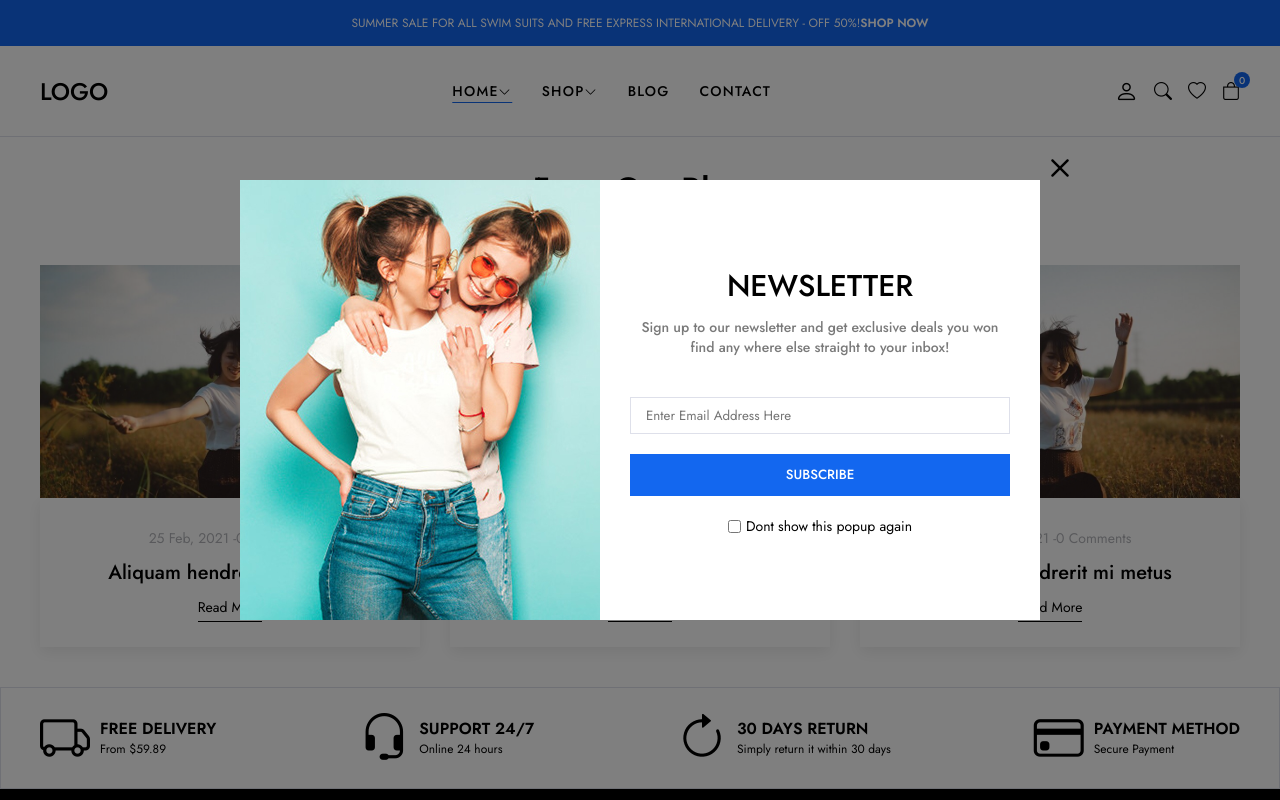
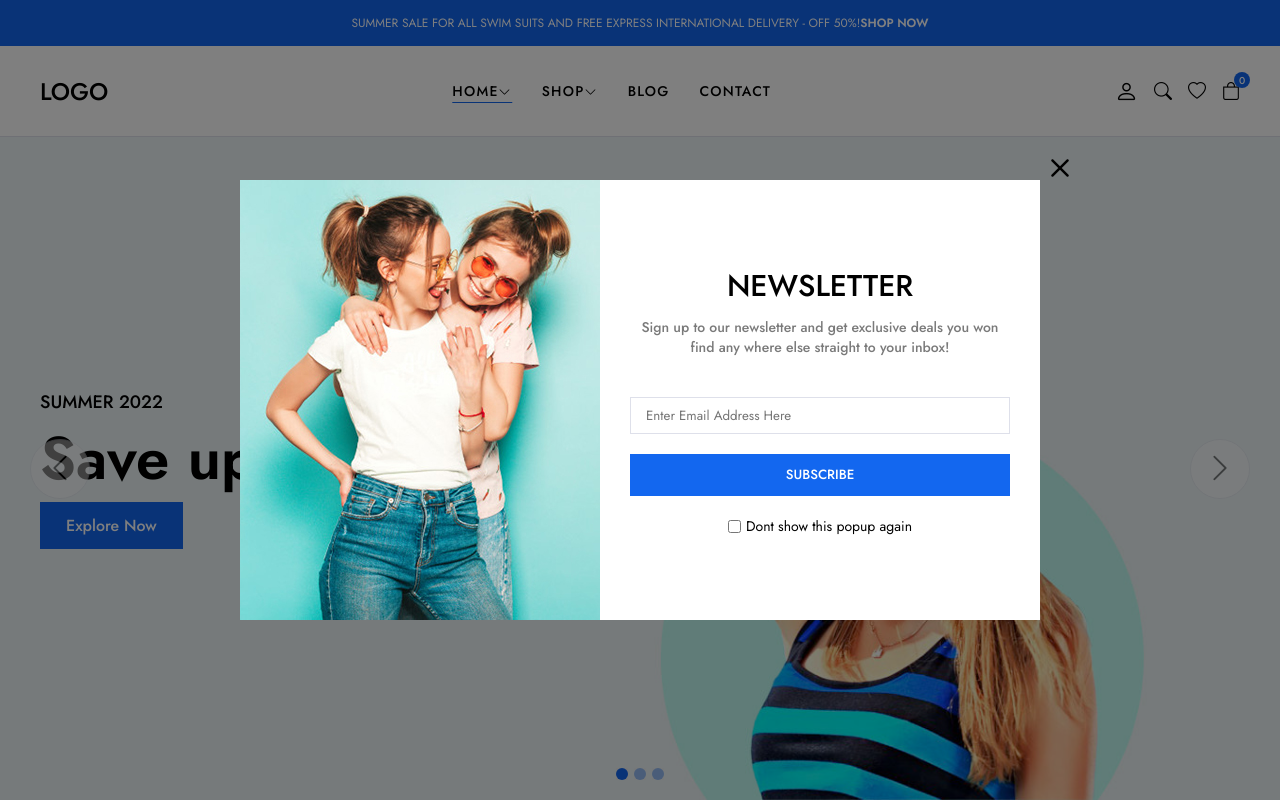
Before and after one commit to EkremL/e-commerce, a React (Vite) app in the folder frontend/mern e-commerce/: page / in a window 1280 px wide. Shown: the top 800 px of the page. Built offline with nearby package versions, Linux system fonts and the light colour scheme.

Commit message:
sliders and react slick

```diff
--- a/frontend/mern e-commerce/package.json
+++ b/frontend/mern e-commerce/package.json
@@ -11,7 +11,9 @@
   },
   "dependencies": {
     "react": "^18.2.0",
-    "react-dom": "^18.2.0"
+    "react-dom": "^18.2.0",
+    "react-slick": "^0.29.0",
+    "slick-carousel": "^1.8.1"
   },
   "devDependencies": {
     "@types/react": "^18.2.43",
--- a/frontend/mern e-commerce/src/App.jsx
+++ b/frontend/mern e-commerce/src/App.jsx
@@ -1,23 +1,23 @@
 import React from "react";
-// import HomePage from "./Pages/HomePage";
+import HomePage from "./Pages/HomePage";
 // import CartPage from "./Pages/CartPage";
 // import AuthPage from "./Pages/AuthPage";
 // import ShopPage from "./Pages/ShopPage";
 // import ContactPage from "./Pages/ContactPage";
-import BlogDetailsPage from "./Pages/BlogDetailsPage";
-import BlogPage from "./Pages/BlogPage";
+// import BlogDetailsPage from "./Pages/BlogDetailsPage";
+// import BlogPage from "./Pages/BlogPage";
 // import ProductDetailsPage from "./Pages/ProductDetailsPage";
 import "./App.css";
 
 function App() {
   return (
     <React.Fragment>
-      {/* <HomePage /> */}
+      <HomePage />
       {/* <ShopPage /> */}
       {/* <ContactPage /> */}
       {/* <AuthPage /> */}
       {/* <CartPage /> */}
-      <BlogPage />
+      {/* <BlogPage /> */}
       {/* <BlogDetailsPage /> */}
       {/* <ProductDetailsPage /> */}
     </React.Fragment>
--- a/frontend/mern e-commerce/src/components/Products/ProductItem.jsx
+++ b/frontend/mern e-commerce/src/components/Products/ProductItem.jsx
@@ -3,7 +3,7 @@ import "./ProductItem.css";
 
 const ProductItem = () => {
   return (
-    <li className="product-item glide__slide glide__slide--active">
+    <div className="product-item glide__slide glide__slide--active">
       <div className="product-image">
         <a href="#" draggable="true">
           <img src="img/products/product1/1.png" alt="" className="img1" />
@@ -51,7 +51,7 @@ const ProductItem = () => {
           </a>
         </div>
       </div>
-    </li>
+    </div>
   );
 };
 
--- a/frontend/mern e-commerce/src/components/Products/Products.jsx
+++ b/frontend/mern e-commerce/src/components/Products/Products.jsx
@@ -1,8 +1,62 @@
 import ProductItem from "./ProductItem";
+import React, { useState } from "react";
+import PropTypes from "prop-types";
+import ProductsData from "../../data.json";
+import Slider from "react-slick";
 import "./Products.css";
-import React from "react";
+
+//dosya içinde butonlar için komponent oluşturduk
+function NextBtn({ onClick }) {
+  return (
+    <button className="glide__arrow glide__arrow--right" onClick={onClick}>
+      <i className="bi bi-chevron-right"></i>
+    </button>
+  );
+}
+
+NextBtn.propTypes = {
+  onClick: PropTypes.func,
+};
+
+function PrevBtn({ onClick }) {
+  return (
+    <button className="glide__arrow glide__arrow--left" onClick={onClick}>
+      <i className="bi bi-chevron-left"></i>
+    </button>
+  );
+}
+PrevBtn.propTypes = {
+  onClick: PropTypes.func,
+};
 
 const Products = () => {
+  const [products] = useState(ProductsData);
+
+  const sliderSettings = {
+    dots: false,
+    infinite: true,
+    slidesToShow: 4,
+    slidesToScroll: 1,
+    nextArrow: <NextBtn />,
+    prevArrow: <PrevBtn />,
+    responsive: [
+      {
+        breakpoint: 992,
+        settings: {
+          slidesToShow: 2,
+        },
+      },
+      {
+        breakpoint: 520,
+        settings: {
+          slidesToShow: 1,
+        },
+      },
+    ],
+    autoplay: true,
+    autoplaySpeed: 3000,
+  };
+
   return (
     <section className="products">
       <div className="container">
@@ -11,22 +65,12 @@ const Products = () => {
           <p>Summer Collection New Morden Design</p>
         </div>
         <div className="product-wrapper product-carousel">
-          <div className="glide__track">
-            <ul className="product-list glide__slides" id="product-list">
-              <ProductItem />
-              <ProductItem />
-              <ProductItem />
-              <ProductItem />
-            </ul>
-          </div>
-          <div className="glide__arrows">
-            <button className="glide__arrow glide__arrow--left">
-              <i className="bi bi-chevron-left"></i>
-            </button>
-            <button className="glide__arrow glide__arrow--right">
-              <i className="bi bi-chevron-right"></i>
-            </button>
-          </div>
+          {/* react slick kullanimi */}
+          <Slider {...sliderSettings}>
+            {products.map((product) => (
+              <ProductItem product={product} key={product.id} />
+            ))}
+          </Slider>
         </div>
       </div>
     </section>
--- a/frontend/mern e-commerce/src/components/Slider/SliderItem.jsx
+++ b/frontend/mern e-commerce/src/components/Slider/SliderItem.jsx
@@ -1,10 +1,11 @@
 import React from "react";
+import PropTypes from "prop-types";
 
-const SliderItem = () => {
+const SliderItem = ({ imageSrc }) => {
   return (
     <div className="slider-item fade">
       <div className="slider-image">
-        <img src="img/slider/slider1.jpg" className="img-fluid" alt="" />
+        <img src={imageSrc} className="img-fluid" alt="" />
       </div>
       <div className="container">
         <p className="slider-title">SUMMER 2022</p>
@@ -18,3 +19,8 @@ const SliderItem = () => {
 };
 
 export default SliderItem;
+
+//imageSrc string değer aldığı için string belirttik
+SliderItem.propTypes = {
+  imageSrc: PropTypes.string,
+};
--- a/frontend/mern e-commerce/src/components/Slider/Sliders.jsx
+++ b/frontend/mern e-commerce/src/components/Slider/Sliders.jsx
@@ -1,28 +1,50 @@
-import React from "react";
+import React, { useState } from "react";
 import "./Sliders.css";
 import SliderItem from "./SliderItem";
 
 const Sliders = () => {
+  const [currentSlide, setCurrentSlide] = useState(0);
+
+  const nextSlide = () => {
+    setCurrentSlide((prevSlide) => (prevSlide + 1) % 3);
+  };
+
+  const prevSlide = () => {
+    setCurrentSlide((prevSlide) => (prevSlide - 1 + 3) % 3);
+  };
+
   return (
     <section className="slider">
       <div className="slider-elements">
-        <SliderItem />
+        {currentSlide === 0 && <SliderItem imageSrc="img/slider/slider1.jpg" />}
+        {currentSlide === 1 && <SliderItem imageSrc="img/slider/slider2.jpg" />}
+        {currentSlide === 2 && <SliderItem imageSrc="img/slider/slider3.jpg" />}
+
         <div className="slider-buttons">
-          <button>
+          <button onClick={prevSlide}>
             <i className="bi bi-chevron-left"></i>
           </button>
-          <button>
+          <button onClick={nextSlide}>
             <i className="bi bi-chevron-right"></i>
           </button>
         </div>
         <div className="slider-dots">
-          <button className="slider-dot active">
+          <button
+            className={`slider-dot ${currentSlide === 0 ? "active" : ""}`}
+            onClick={() => setCurrentSlide(0)}
+          >
             <span></span>
           </button>
-          <button className="slider-dot">
+          <button
+            className={`slider-dot ${currentSlide === 1 ? "active" : ""}`}
+            onClick={() => setCurrentSlide(1)}
+          >
             <span></span>
           </button>
-          <button className="slider-dot">
+          <button
+            className={`slider-dot ${currentSlide === 2 ? "active" : ""}`}
+            onClick={() => setCurrentSlide(2)}
+          >
             <span></span>
           </button>
         </div>
--- /dev/null
+++ b/frontend/mern e-commerce/src/data.json
@@ -0,0 +1,87 @@
+[
+  {
+    "id": 1,
+    "name": "Analogue Resin Strap",
+    "price": {
+      "oldPrice": 165.0,
+      "newPrice": 108.0
+    },
+    "discount": 22,
+    "img": {
+      "singleImage": "img/products/product1/1.png",
+      "thumbs": [
+        "img/products/product1/1.png",
+        "img/products/product1/2.png",
+        "img/products/product1/3.png"
+      ]
+    }
+  },
+  {
+    "id": 2,
+    "name": "Ridley High Waist",
+    "price": {
+      "oldPrice": 208.0,
+      "newPrice": 100
+    },
+    "discount": 33,
+    "img": {
+      "singleImage": "img/products/product2/1.png",
+      "thumbs": [
+        "img/products/product2/1.png",
+        "img/products/product2/2.png",
+        "img/products/product2/3.png"
+      ]
+    }
+  },
+  {
+    "id": 3,
+    "name": "Blush Beanie",
+    "price": {
+      "oldPrice": 165.0,
+      "newPrice": 38.0
+    },
+    "discount": 90,
+    "img": {
+      "singleImage": "img/products/product3/1.png",
+      "thumbs": [
+        "img/products/product3/1.png",
+        "img/products/product3/2.png",
+        "img/products/product3/3.png"
+      ]
+    }
+  },
+  {
+    "id": 4,
+    "name": "Mercury Tee",
+    "price": {
+      "oldPrice": 165.0,
+      "newPrice": 48.0
+    },
+    "discount": 40,
+    "img": {
+      "singleImage": "img/products/product4/1.png",
+      "thumbs": [
+        "img/products/product4/1.png",
+        "img/products/product4/2.png",
+        "img/products/product4/3.png"
+      ]
+    }
+  },
+  {
+    "id": 5,
+    "name": "La Bohème Rose Gold",
+    "price": {
+      "oldPrice": 165.0,
+      "newPrice": 48.0
+    },
+    "discount": 40,
+    "img": {
+      "singleImage": "img/products/product5/1.png",
+      "thumbs": [
+        "img/products/product5/1.png",
+        "img/products/product5/2.png",
+        "img/products/product5/3.png"
+      ]
+    }
+  }
+]
--- a/frontend/mern e-commerce/src/index.css
+++ b/frontend/mern e-commerce/src/index.css
@@ -147,3 +147,11 @@ input[type="number"]::-webkit-inner-spin-button {
     max-width: 350px;
   }
 }
+/*react-slick-css*/
+.slick-slide > div {
+  margin: 0 10px;
+}
+
+.slick-list {
+  margin: 0 -10px;
+}
```
Also changed, not shown: frontend/mern e-commerce/src/main.jsx (+6 -1 lines), 1 other file (tests, documents, lock files or other folders).
